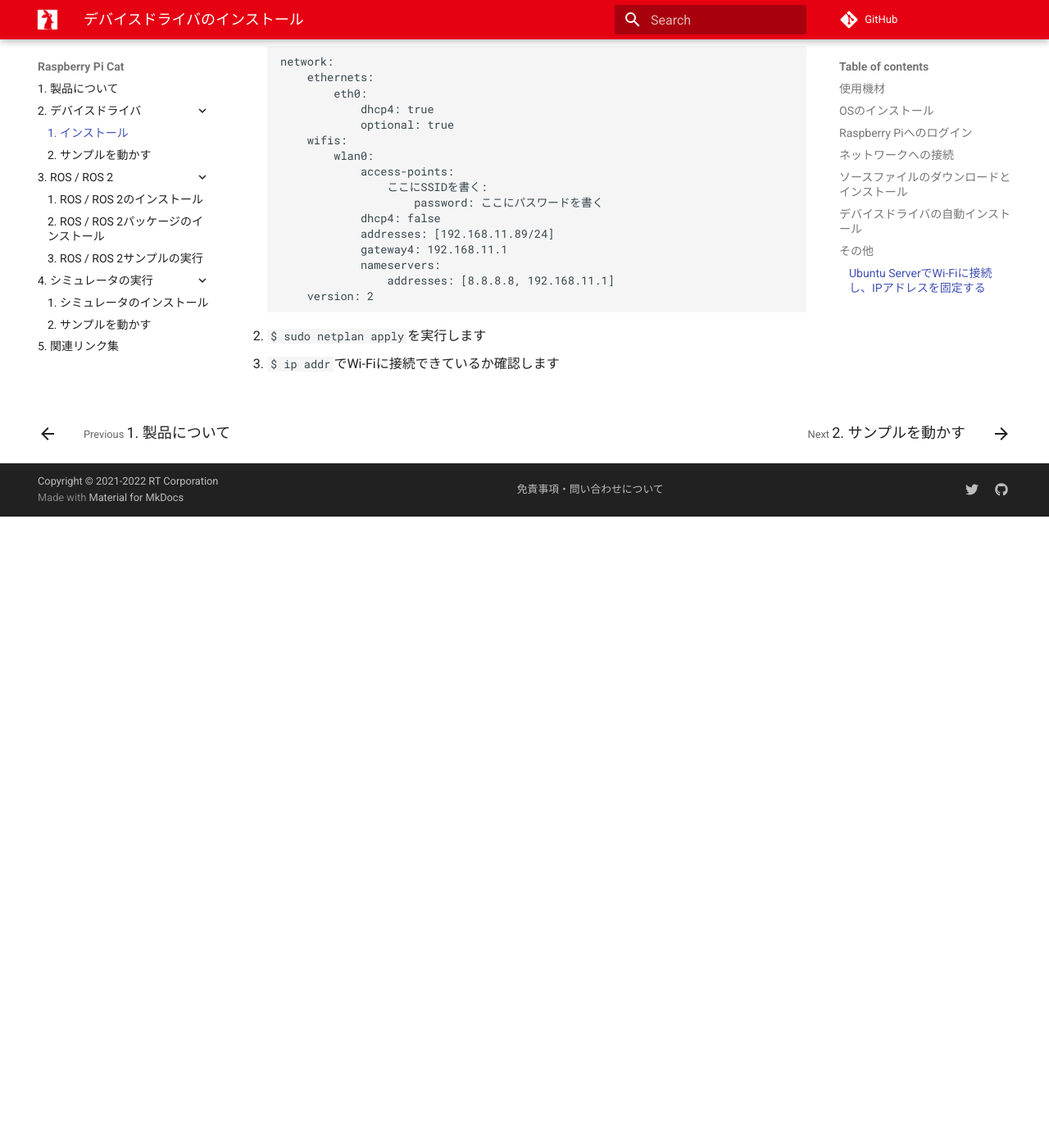
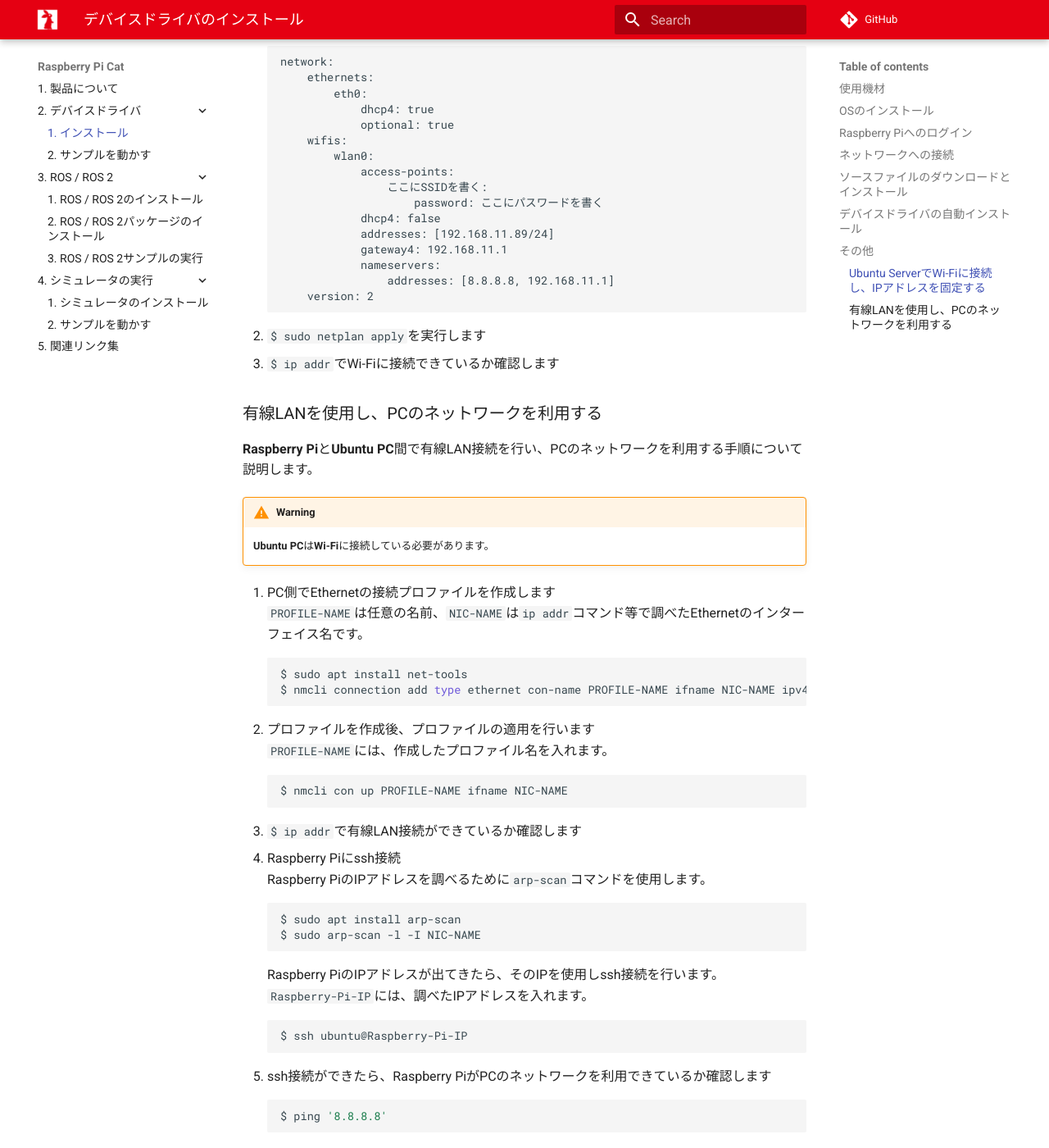
Before and after one commit to rt-net/tutorials, an MkDocs documentation site: the page built from docs/raspicat/driver/install.md, in a window 1280 px wide and 1400 px high, scrolled down 4200 px. Shown: the whole window at 82% size. Built offline with MkDocs 1.6.1 and Material for MkDocs 9.7.7, drawn with Linux system fonts in a browser that asks for light colours; comment, search, counter and statistics services are not loaded; before the commit the page ends 4830 px from its top, so only the background shows below that; some of the changed text lies outside the part shown.

Commit message:
有線LANを使用し、PCのネットワークを利用する方法を追加

````diff
--- a/docs/raspicat/driver/install.md
+++ b/docs/raspicat/driver/install.md
@@ -204,3 +204,57 @@
 ```
 2. `$ sudo netplan apply`を実行します
 3. `$ ip addr`でWi-Fiに接続できているか確認します
+
+
+### 有線LANを使用し、PCのネットワークを利用する {: #pc-lan}
+
+**Raspberry Pi**と**Ubuntu PC**間で有線LAN接続を行い、PCのネットワークを利用する手順について説明します。
+
+!!! Warning
+    **Ubuntu PC**は**Wi-Fi**に接続している必要があります。
+
+1. PC側でEthernetの接続プロファイルを作成します
+`PROFILE-NAME`は任意の名前、`NIC-NAME`は`ip addr`コマンド等で調べたEthernetのインターフェイス名です。
+```sh
+$ sudo apt install net-tools
+$ nmcli connection add type ethernet con-name PROFILE-NAME ifname NIC-NAME ipv4.method shared
+```
+2. プロファイルを作成後、プロファイルの適用を行います
+`PROFILE-NAME`には、作成したプロファイル名を入れます。
+```sh
+$ nmcli con up PROFILE-NAME ifname NIC-NAME
+```
+3. `$ ip addr`で有線LAN接続ができているか確認します
+4. Raspberry Piにssh接続
+Raspberry PiのIPアドレスを調べるために`arp-scan`コマンドを使用します。
+```sh
+$ sudo apt install arp-scan
+$ sudo arp-scan -l -I NIC-NAME
+```
+Raspberry PiのIPアドレスが出てきたら、そのIPを使用しssh接続を行います。
+`Raspberry-Pi-IP`には、調べたIPアドレスを入れます。
+```sh
+$ ssh ubuntu@Raspberry-Pi-IP
+```
+5. ssh接続ができたら、Raspberry PiがPCのネットワークを利用できているか確認します
+```sh
+$ ping '8.8.8.8'
+```
+
+!!! info
+    実行後の正常な出力結果は以下のとおりです。
+    ```
+    $ ping '8.8.8.8'
+    PING 8.8.8.8 (8.8.8.8) 56(84) bytes of data.
+    64 bytes from 8.8.8.8: icmp_seq=1 ttl=110 time=91.2 ms
+    64 bytes from 8.8.8.8: icmp_seq=2 ttl=110 time=38.5 ms
+                        （以下省略）
+    ```
+
+!!! Warning
+    **Ubuntu PC**が**Wi-Fi**に接続されている状態で、下記のように結果が何も返ってこない場合は
+    **Ubuntu PC**を再起動すると、上記のように正常に動作することがあります。
+    ```
+    $ ping '8.8.8.8'
+    PING 8.8.8.8 (8.8.8.8) 56(84) bytes of data.
+    ```
````
